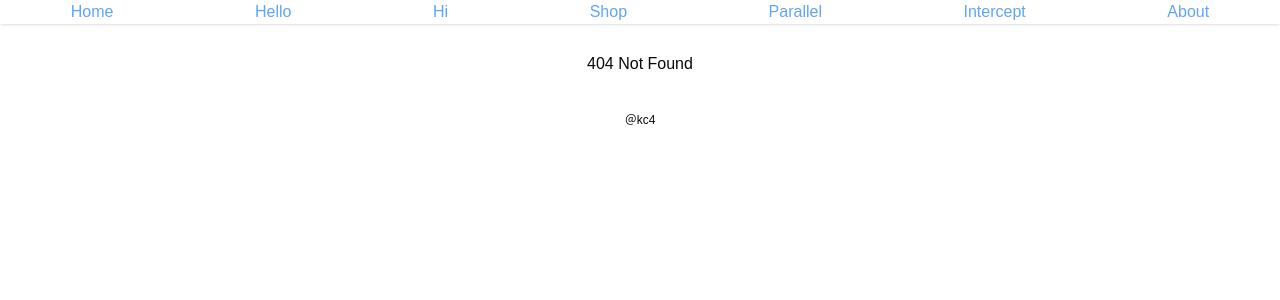
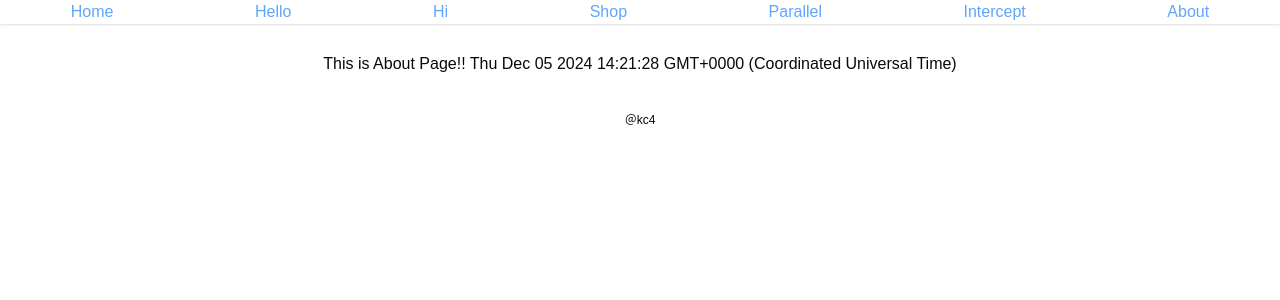
Before and after one commit to yermxx/sesac-practice, a Next.js app in the folder next/app14/: page /csr in a window 1280 px wide. Before the commit this address had no page. Shown: the top 300 px of the page. Built offline with nearby package versions, Linux system fonts and the light colour scheme.

Commit message:
✨ (Nextjs) Data Fetch - ISR, CSR

```diff
--- a/next/app14/app/(routes)/about/[id]/page.tsx
+++ b/next/app14/app/(routes)/about/[id]/page.tsx
@@ -1,9 +1,11 @@
 import getTodos from '@/lib/todos';
+
+export const revalidate = 10; // ISR : 10초마다 데이터를 다시 가져와 페이지를 재생성!!
 
 // export const dynamic = 'auto';
 // export const dynamic = 'force-dynamic'; // SSR -> todo를 저장해두지 않고 그때그때 가져옴!!
+// export const dynamic = 'force-static'; // SSG
 
-// export const dynamic = 'force-static'; // SSG
 export async function generateStaticParams() {
   return (await getTodos(1)).map(({ id }) => ({
     id: id.toString(),
@@ -15,6 +17,8 @@ export default async function AboutTodo({
 }: {
   params: { id: string };
 }) {
+  console.log('About - todo - id', id);
+
   const todos = await getTodos(1);
   const todo = todos.find((td) => td.id === +id);
 
--- /dev/null
+++ b/next/app14/app/csr/page.tsx
@@ -0,0 +1,11 @@
+'use client';
+
+import { useEffect, useState } from 'react';
+
+export default function CSR() {
+  console.log('CSR!!!!!!!!!!!');
+  const dt = new Date().toString();
+  const [dtStr, setDtStr] = useState('');
+  useEffect(() => setDtStr(dt), [dt]);
+  return <h1>This is About Page!! {dtStr}</h1>;
+}
--- a/next/app14/lib/todos.ts
+++ b/next/app14/lib/todos.ts
@@ -10,7 +10,8 @@ export type Todo = {
 // SSG
 export default async function getTodos(userId: number = 1) {
   const data = await fetch(`${BASE_URL}/todos?userId=${userId}`, {
-    cache: 'force-cache', // 같은 URL이면 다시 부르지 않음!
+    next: { revalidate: 10 },
+    // cache: 'force-cache', // 같은 URL이면 다시 부르지 않음!
   }).then((res) => res.json());
   return data as Todo[];
 }
```
